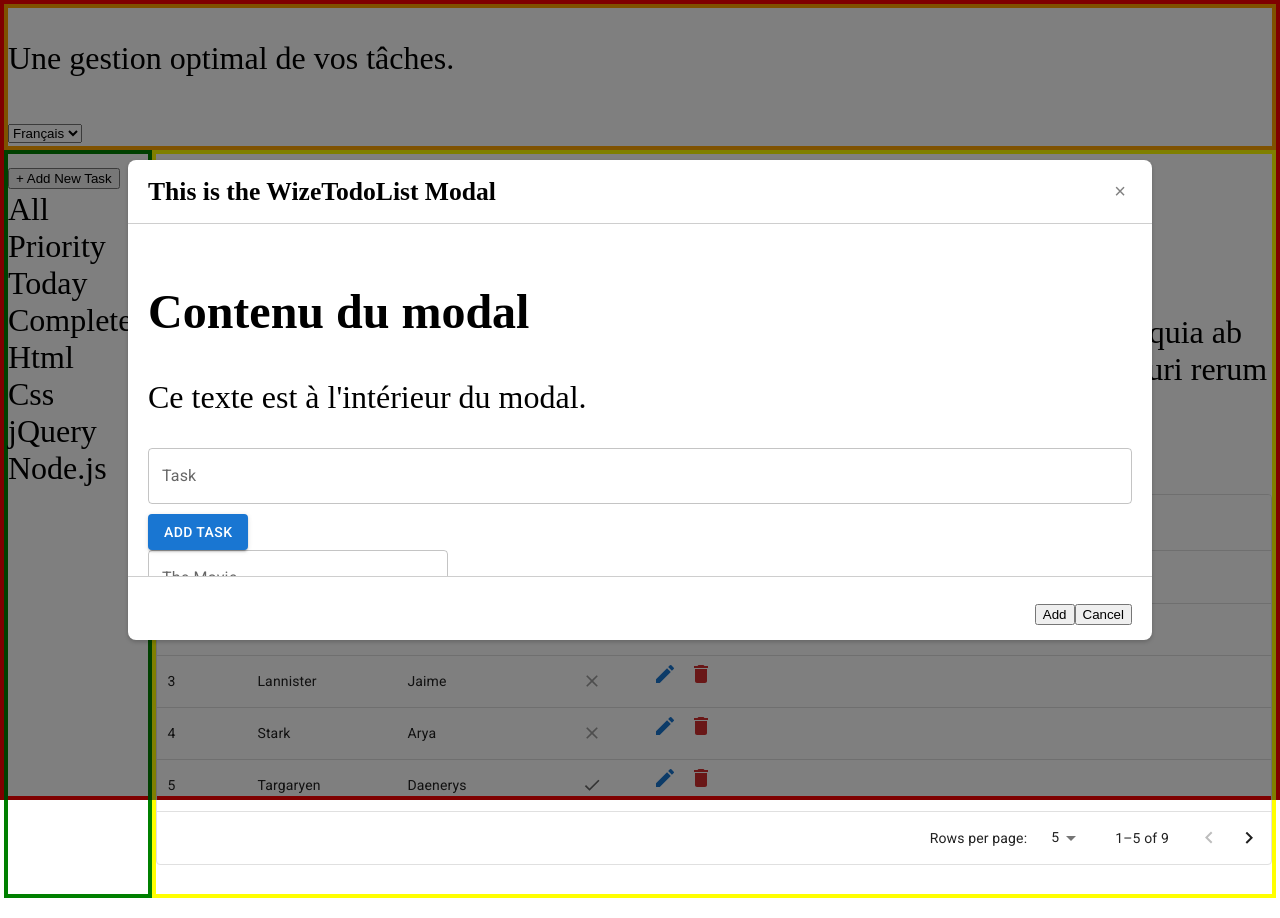
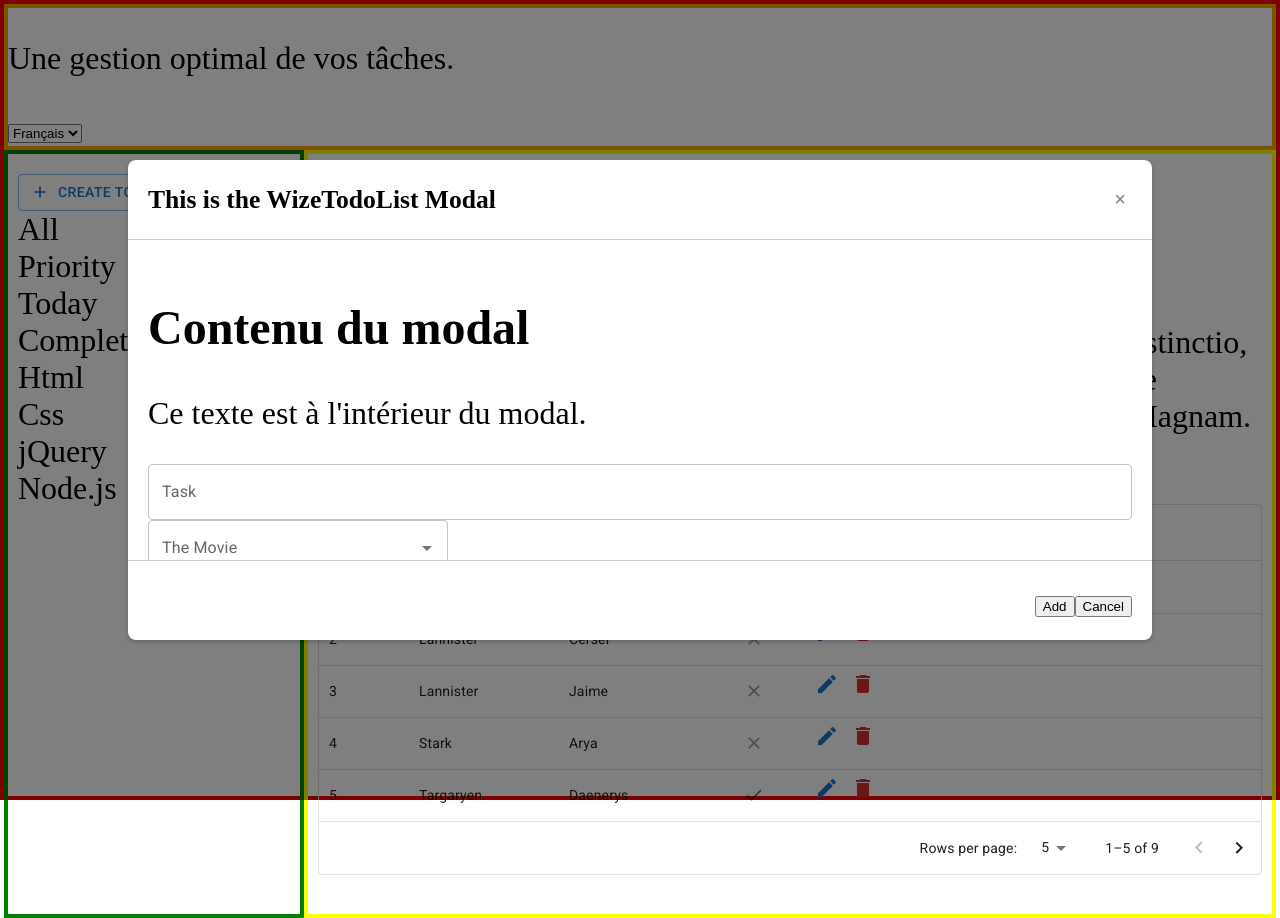
Before and after one commit to will-oracions/QuizExam, a React (Vite) app: page / in a window 1280 px wide. Both pictures are taken after a click on the button "Opem Modal". Built offline with nearby package versions, Linux system fonts and the light colour scheme; what axios-mock-adapter would draw is missing.

Commit message:
Create TodoForm component

```diff
--- a/src/App.tsx
+++ b/src/App.tsx
@@ -11,6 +11,7 @@ import CustomDataTable from "./components/CustomDatatable/CustomDatatable";
 import { GridColDef } from "@mui/x-data-grid";
 import CustomAutoComplete from "./components/CustomAutoComplete/CustomAutoComplete";
 import TodoForm from "./modules/todos/components/TodoForm";
+import { Button } from "@mui/material";
 // import CustomDatatable from "./components/CustomDatatable";
 
 interface Movie {
@@ -49,6 +50,7 @@ function App() {
 
   // Modal
   const { isOpen, openModal, closeModal } = useCustomModal();
+  const todoCreateModal = useCustomModal();
 
   interface Row {
     id: number;
@@ -204,6 +206,10 @@ function App() {
     { label: "Monty Python and the Holy Grail", year: 1975 },
   ];
 
+  const handleOpenTodoCreateModal = () => {
+    todoCreateModal.openModal();
+  };
+
   return (
     <>
       <div id="app-layout" className="container">
@@ -212,7 +218,7 @@ function App() {
         </div>
 
         <div id="app-sidebar">
-          <Sidebar />
+          <Sidebar onCreateTodo={handleOpenTodoCreateModal} />
         </div>
 
         <main id="app-main">
@@ -374,6 +380,33 @@ function App() {
 
         <button onClick={closeModal}>Fermer</button>
       </CustomModal>
+
+      <CustomModal
+        title="Create a todo"
+        footer={
+          <div>
+            <Button
+              className="modal-action-button"
+              type="submit"
+              variant="contained"
+              color="error"
+              style={{ marginTop: "10px" }}>
+              Cancel
+            </Button>
+
+            <Button
+              className="modal-action-button"
+              variant="contained"
+              color="primary"
+              style={{ marginTop: "10px" }}>
+              Create
+            </Button>
+          </div>
+        }
+        isOpen={todoCreateModal.isOpen}
+        onClose={todoCreateModal.closeModal}>
+        <TodoForm onSubmit={(data) => console.log("Data: ", data)} />
+      </CustomModal>
     </>
   );
 }
--- a/src/components/CustomModal/CustomModal.scss
+++ b/src/components/CustomModal/CustomModal.scss
@@ -31,7 +31,7 @@
     animation: modalFadeIn 0.3s forwards;
 
     display: grid;
-    grid-template-rows: 4rem 1fr 4rem;
+    grid-template-rows: 5rem 1fr 5rem;
 
     &-header {
       display: flex;
@@ -62,6 +62,10 @@
       padding: 20px;
       // background-color: yellow;
       border-top: 1px solid #cecece;
+
+      .modal-action-button {
+        margin-left: 1rem;
+      }
     }
   }
 
--- a/src/components/Sidebar.tsx
+++ b/src/components/Sidebar.tsx
@@ -1,8 +1,22 @@
-const Sidebar = () => {
+import { Button } from "@mui/material";
+import AddIcon from "@mui/icons-material/Add";
+
+interface Props {
+  onCreateTodo: () => void;
+}
+
+const Sidebar = ({ onCreateTodo }: Props) => {
   return (
     <div>
       <div>
-        <button>+ Add New Task</button>
+        <Button
+          onClick={onCreateTodo}
+          variant="outlined"
+          color="primary"
+          style={{ marginTop: "10px" }}
+          startIcon={<AddIcon />}>
+          Create Todo
+        </Button>
       </div>
 
       <div className="sidebar-tasks-list">
--- a/src/index.scss
+++ b/src/index.scss
@@ -32,11 +32,14 @@ body {
     }
 
     #app-sidebar {
+      width: 300px;
+      padding: 10px;
       border: 4px solid green;
       grid-area: sidebar;
     }
 
     #app-main {
+      padding: 10px;
       border: 4px solid yellow;
       grid-area: main;
     }
--- a/src/modules/todos/components/TodoForm.tsx
+++ b/src/modules/todos/components/TodoForm.tsx
@@ -14,6 +14,7 @@ export default function TodoForm({ onSubmit }: TodoFormProps) {
   };
 
   return (
+    <div style={{ minWidth: "400px" }}>
       <form onSubmit={handleSubmit(handleFormSubmit)}>
         <TextField
           fullWidth
@@ -21,13 +22,14 @@ export default function TodoForm({ onSubmit }: TodoFormProps) {
           label="Task"
           {...register("text", { required: true })}
         />
-      <Button
+        {/* <Button
         type="submit"
         variant="contained"
         color="primary"
         style={{ marginTop: "10px" }}>
         Add Task
-      </Button>
+      </Button> */}
       </form>
+    </div>
   );
 }
```
Lines whose indentation alone changed are shown as unchanged.
